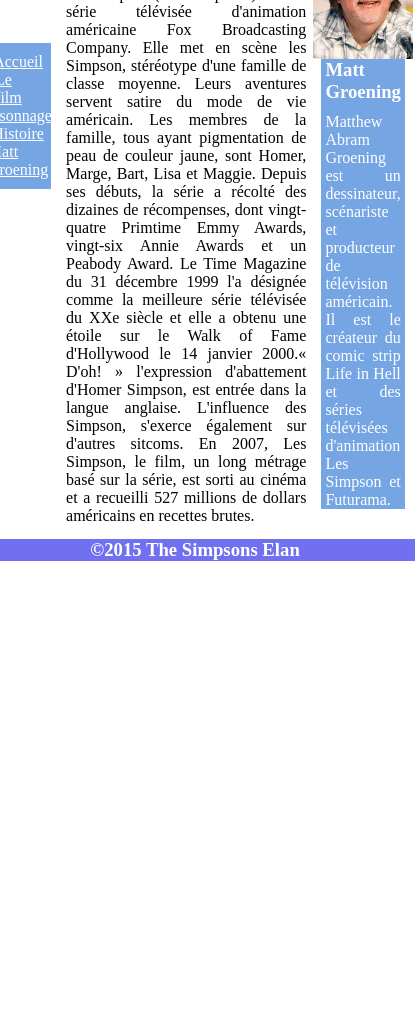
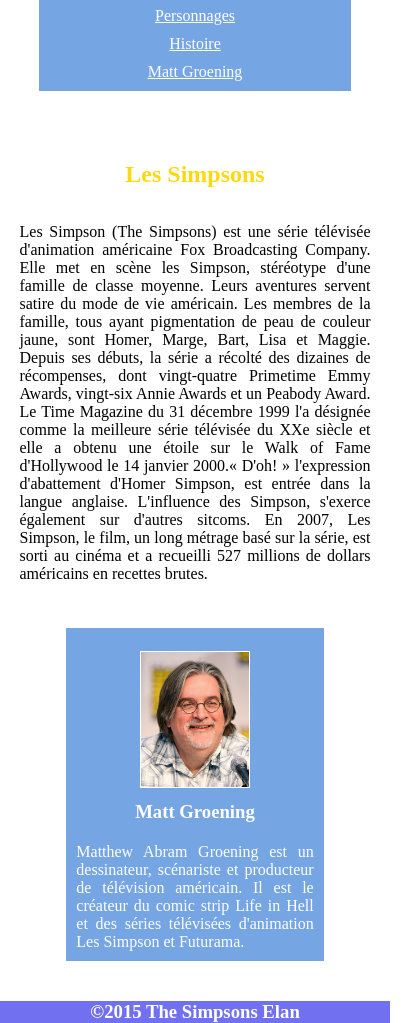
Before and after one commit to alla-belhafsi/Exo-Simpsons, a plain HTML site: page index.html in a window 390 px wide. Shown: the part 298-1321 px from the top of the page, 415 px wide, since content can reach past the window. Before the commit the page ends 859 px from the top, so only its background shows below. Drawn offline with Linux system fonts and the light colour scheme.

Commit message:
completed

```diff
--- a/CSS/style.css
+++ b/CSS/style.css
@@ -2,6 +2,7 @@
     margin: 0;
     padding: 0;
     box-sizing: border-box;
+    vertical-align:top ;
 }
 
 #container {
@@ -10,6 +11,12 @@
     justify-content: center;
     min-height: 100vh;
     background-color:  #ffd90f;
+}
+
+
+/* ================= HEADER ======================== */
+figure{
+    width: 100%;
 }
 
 .card-header {
@@ -36,11 +43,11 @@
     width: 1000px;
 }
 
+/* ============ MAIN =========== */
 .body {
     display: flex;
-    flex-wrap: nowrap;
     justify-content: center;
-    align-items: center;
+    align-items: flex-start;
     width: 100%;
 
 }
@@ -55,65 +62,71 @@
     background-color: rgb(118, 165, 227) ;
     box-sizing: border-box;
     padding: 10px;
-    margin: 30px 10px;
+    margin: 30px 3px;
     width: 15%;
-    position: relative;
-    top: -100px;
+    gap: 10px;
 }
 
 .menu a {
     color: #fff;
+
 }
 
 .article {
     display: flex;
     flex-direction: column;
     justify-content: start;
-    align-self: start;
+    text-align: justify;
     box-sizing: border-box;
     margin: 5px 5px;
-    width: 66%;
+    width: 60%;
 }
 
 .article h1 {
     color: #ffd90f;
     box-sizing: border-box;
-    padding: 10px;
-    margin: 15px 10px;
-    position: relative;
-    left: -22px;
-    bottom: -11px;
-
-}
-
-.article p {
-    display: flex;
-    text-align: justify;
+    padding: 10px 0px;
+    margin: 15px 0px;
 }
 
 .mg-bio {
     color: #fff;
     display: flex;
-    text-align: justify;
     justify-content: center;
     align-items: center;
     flex-direction: column;
     background-color: rgb(118, 165, 227);
     box-sizing: border-box;
     padding: 10px;
-    margin: 30px 10px;
-    width: 19%;
+    margin: 30px 3px;
+    width: 20%;
 
 }
 
+.mg-bio figure {
+    display: flex;
+    flex-direction: column;
+    justify-content: center;
+    align-items: center;
+    box-sizing: border-box;
+    margin: 10px 0px;
+}
+
 .mg-bio img {
-    width: 100px;
+    display: flex;
+    text-align: justify;
+    box-sizing: border-box;
+    border: solid #fff 1px;
+    margin: 3px 0px;;
+    width: 110px;
 }
 
 .mg-bio p {
-    position: relative;
-    bottom: -10px;
+    display: flex;
+    text-align: justify;
 }
+
+/* ============== FOOTER ================== */
 
 .card-foot {
     display: flex;
@@ -121,3 +134,46 @@
     background-color: rgb(112, 112, 240);
     color: #fff;
 }
+
+/* =============== MOBILE VERSION ===================== */
+
+@media screen and (max-width: 640px) {
+    *{
+        display: flex;
+        flex-direction: column;
+        align-content: flex-start;
+        justify-content: center;
+        align-items: center;
+        width: 100%;
+        gap: 10px;
+    }
+
+    .title {
+        display: none;
+    }
+
+    .card {
+        width: auto;
+    }
+
+    .body {
+        align-items: center;
+    }
+
+    .menu {
+        margin: 30px 95px;
+        width: 80%;
+    }
+
+    .article {
+        width: 90%;
+    }
+
+    .mg-bio {
+        width: 66%;
+    }
+
+
+
+
+}
--- a/index.html
+++ b/index.html
@@ -4,37 +4,43 @@
     <meta charset="UTF-8">
     <meta name="viewport" content="width=device-width, initial-scale=1.0">
     <link rel="stylesheet" href="CSS/style.css">
-    <title></title>
+    <title class="title">Simpsons</title>
 </head>
 <body>
     <div id="container">
         <div class="card">
-            <div class="card-header">
-                <h1>Oooooh Pinaise ! ...</h1>
-              <img src="img/header.png" alt="">
-            </div>
-            <div class="body">
-                <div class="menu">
-                <a href="">Accueil</a>
-                <a href="">Le film</a>
-                <a href="">Personnages</a>
-                <a href="">Histoire</a>
-                <a href="">Matt Groening</a>
-                </div>
-                <div class="article">
+            <header class="card-header">
+                <h3>Oooooh Pinaise ! ...</h3>
+                <figure>
+                    <img src="img/header.png" alt="Famille des Simpsons">
+                </figure>
+            </header>
+            <main class="body">
+                <nav class="menu"><ul>
+                    <li><a href="">Accueil</a></li>
+                    <li><a href="">Le film</a></li>
+                    <li><a href="">Personnages</a></li>
+                    <li><a href="">Histoire</a></li>
+                    <li><a href="">Matt Groening</a></li>
+                </ul>
+                </nav>
+                <article class="article">
                     <h1>Les Simpsons</h1>
-                    <p>Les Simpson (The Simpsons) est une série télévisée d'animation américaine Fox Broadcasting Company. Elle met en scène les Simpson, stéréotype d'une famille de classe moyenne. Leurs aventures servent satire du mode de vie américain. Les membres de la famille, tous ayant pigmentation de peau de couleur jaune, sont Homer, Marge, Bart, Lisa et Maggie. Depuis ses débuts, la série a récolté des dizaines de récompenses, dont vingt-quatre Primtime Emmy Awards, vingt-six Annie Awards et un Peabody Award. Le Time Magazine du 31 décembre 1999 l'a désignée comme la meilleure série télévisée du XXe siècle et elle a obtenu une étoile sur le Walk of Fame d'Hollywood le 14 janvier 2000.« D'oh! » l'expression d'abattement d'Homer Simpson, est entrée dans la langue anglaise. L'influence des Simpson, s'exerce également sur d'autres sitcoms. En 2007, Les Simpson, le film, un long métrage basé sur la série, est sorti au cinéma et a recueilli 527 millions de dollars américains en recettes brutes. </p>
-                </div>
-                <div class="mg-bio">
-                    <img src="img/matt.png" alt="">
-                    <h3>Matt Groening</h3>
+                    <p>Les Simpson (The Simpsons) est une série télévisée d'animation américaine Fox Broadcasting Company. Elle met en scène les Simpson, stéréotype d'une famille de classe moyenne. Leurs aventures servent satire du mode de vie américain. Les membres de la famille, tous ayant pigmentation de peau de couleur jaune, sont Homer, Marge, Bart, Lisa et Maggie. Depuis ses débuts, la série a récolté des dizaines de récompenses, dont vingt-quatre Primetime Emmy Awards, vingt-six Annie Awards et un Peabody Award. Le Time Magazine du 31 décembre 1999 l'a désignée comme la meilleure série télévisée du XXe siècle et elle a obtenu une étoile sur le Walk of Fame d'Hollywood le 14 janvier 2000.« D'oh! » l'expression d'abattement d'Homer Simpson, est entrée dans la langue anglaise. L'influence des Simpson, s'exerce également sur d'autres sitcoms. En 2007, Les Simpson, le film, un long métrage basé sur la série, est sorti au cinéma et a recueilli 527 millions de dollars américains en recettes brutes. </p>
+                </article>
+                <aside class="mg-bio">
+                    <figure>
+                        <img src="img/matt.png" alt="Photo de Matt Groening">
+                        <figcaption>
+                            <h3>Matt Groening</h3>
+                        </figcaption>
+                    </figure>
                     <p>Matthew Abram Groening est un dessinateur, scénariste et producteur de télévision américain. Il est le créateur du comic strip Life in Hell et des séries télévisées d'animation Les Simpson et Futurama.</p>
-                </div>
-
-            </div>
-            <div class="card-foot">
+                </aside>
+            </main>
+            <footer class="card-foot">
                 <h3>©2015 The Simpsons Elan</h3>
-            </div>
+            </footer>
         </div>
     </div>
 </body>
```
